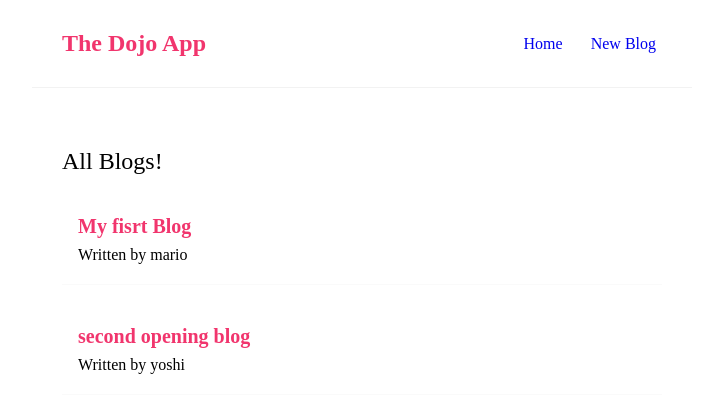
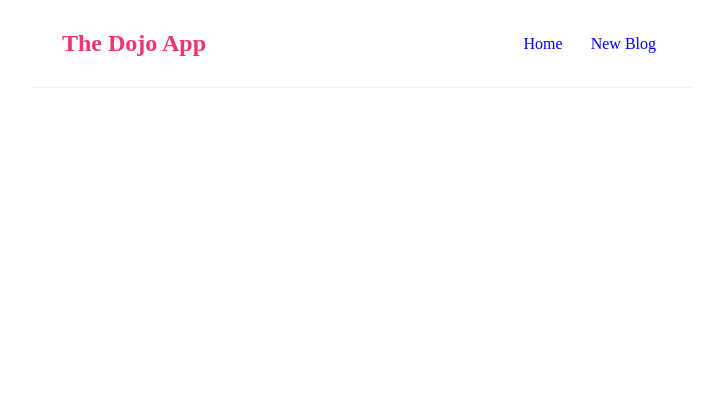
Before and after one commit to ESHFFD/react-todo-app, a React (Create React App) app: page /blogs/1 in a window 1280 px wide. Shown: the top 412 px of the page, without its empty margins (278-1001 px from the left). Built offline with nearby package versions, Linux system fonts and the light colour scheme; data requests are answered from the project's data file.

Commit message:
added react router dom and implement it to our project

```diff
--- a/package.json
+++ b/package.json
@@ -34,5 +34,8 @@
       "last 1 firefox version",
       "last 1 safari version"
     ]
+  },
+  "devDependencies": {
+    "react-router-dom": "^6.11.2"
   }
 }
--- a/src/App.js
+++ b/src/App.js
@@ -2,15 +2,20 @@
 // import "./App.css";
 import Navbar from "./Navbar";
 import HomePage from "./HomePage";
+import { BrowserRouter, Routes, Route } from "react-router-dom";
 
 function App() {
   return (
-    <div className="App">
-      <Navbar />
-      <div className="content">
-        <HomePage />
+    <BrowserRouter>
+      <div className="App">
+        <Navbar />
+        <div className="content">
+          <Routes>
+            <Route path="/" element={<HomePage />} />
+          </Routes>
+        </div>
       </div>
-    </div>
+    </BrowserRouter>
   );
 }
 
```
Also changed, not shown: 1 other file (tests, documents, lock files or other folders).
